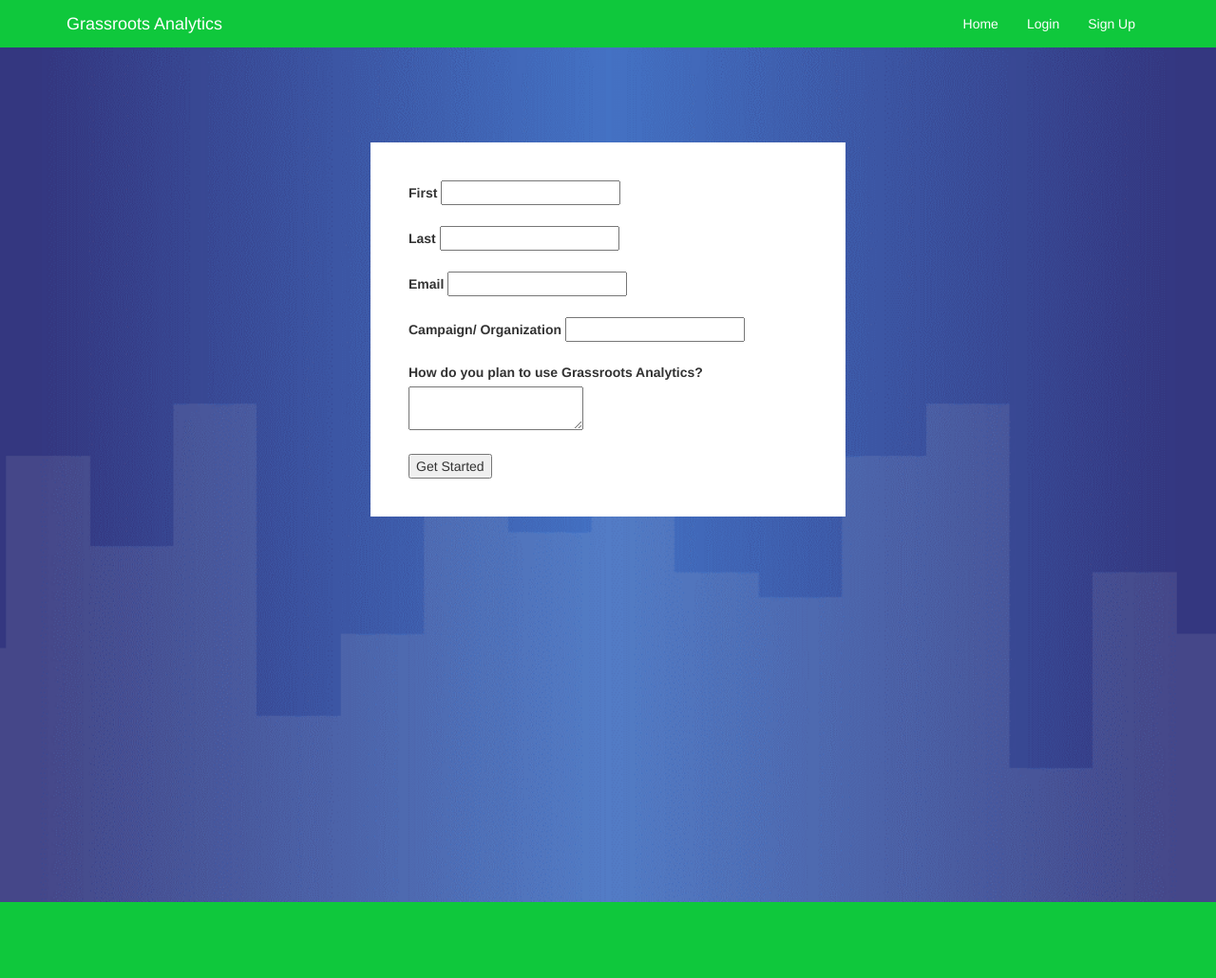
After one commit to mattle24/Underdog_Databases, a PHP site: page /new_campaign.php in a window 1280 px wide. The commit adds this page. Shown: the whole page at 95% size. Run offline with PHP 8.4, Linux system fonts and the light colour scheme; data that the repository does not hold is empty; a stand-in replaces the project's code that opens the database connection; some libraries are stand-ins or nearby versions.

Commit message:
updates
Fixed footers on several pages. Made the content height larger so that
there was no white space. Added redirects to forms after their
completion. Added email to new campaign, but have not tested. Added the
choose campaign page (also new tables in the database).

```diff
--- a/login.php
+++ b/login.php
@@ -50,6 +50,7 @@
         if ($stmt->num_rows == 1 && password_verify($post_password, $hashpassword)) {
           echo "<p>You have logged in $first!</p>";
           $_SESSION['logged_user'] = $post_username;
+          header('Location: choose_campaign.php');
       }
       else {
           echo '<br><p>You did not login successfully.</p>';
--- /dev/null
+++ b/new_campaign.php
@@ -0,0 +1,52 @@
+<!DOCTYPE html>
+<html>
+<head>
+	<title>New Campaign</title>
+   <!-- Source Sans Pro font -->
+   <link href="https://fonts.googleapis.com/css?family=Source+Sans+Pro" rel="stylesheet">
+   <link rel='stylesheet' type='text/css' href='https://maxcdn.bootstrapcdn.com/bootstrap/3.3.7/css/bootstrap.min.css'>
+   <link rel='stylesheet' type='text/css' href="styles/all.css">
+   <script src="https://code.jquery.com/jquery-3.2.1.min.js" integrity="sha256-hwg4gsxgFZhOsEEamdOYGBf13FyQuiTwlAQgxVSNgt4=" crossorigin="anonymous"></script>
+   <script src='https://maxcdn.bootstrapcdn.com/bootstrap/3.3.7/js/bootstrap.min.js'></script>
+</head>
+<body>
+   <?php include 'includes/navbar.php' ?>
+   <div id = "page-header1">
+       <div class = 'spacer'></div>
+       <div id = 'my-form'>
+           <?php
+           $first = $_POST['first'];
+           $last = $_POST['last'];
+           $email = $_POST['email'];
+           $campaign = $_POST['campaign'];
+           $comments = $_POST['comments'];
+           $msg = "Campaign: $campaign\nContact: $first $last\nEmail: $email\n\n $comments";
+           $receipt = "$first, thank you for your interest in Grassroots Analytics. We will be in touch as soon as possible.";
+           if (isset($msg) && isset($first) && isset($last) && isset($campaign)) {
+            mail("mhlehman24@gmail.com", "New Grassroots interest from $campaign", $msg);
+            mail($email, "Grassroots Analytics", $receipt);
+            echo "Your request has been submitted. We will be in touch as soon as possible!";
+        }
+        else {
+            echo
+            "<form action = 'new_campaign.php' method = 'post' id = 'new_campaign'>
+            <label>First</label>
+            <input type = 'text' name = 'first' required> <br> <br>
+            <label>Last</label>
+            <input type = 'text' name = 'last' required> <br> <br>
+            <label>Email</label>
+            <input type = 'text' name = 'email' pattern = '([a-z]|\d|_)+(@)([a-z])+(\.)([a-z]){2,3}' required> <br><br>
+            <label>Campaign/ Organization</label>
+            <input type = 'text' name = 'campaign' required> <br> <br>
+            <label>How do you plan to use Grassroots Analytics?</label>
+            <textarea name = 'comments' form = 'new_campaign' required> </textarea> <br> <br>
+            <button type = 'submit' value = 'Submit' formid = 'newusr'>Get Started</button>
+        </form>";
+    }
+    ?>
+</div>
+</div>
+<footer>
+</footer>
+</body>
+</html>
--- a/styles/all.css
+++ b/styles/all.css
@@ -128,3 +128,9 @@ footer {
   background-position: center;
   min-height: 600px;
 }
+
+@media (min-width:1025px) {
+    #page-header1 {
+        min-height: 900px;
+    }
+}
```
Also changed, not shown: choose_campaign.php (added, +55 -0 lines), new_user.php (+14 -35 lines).
